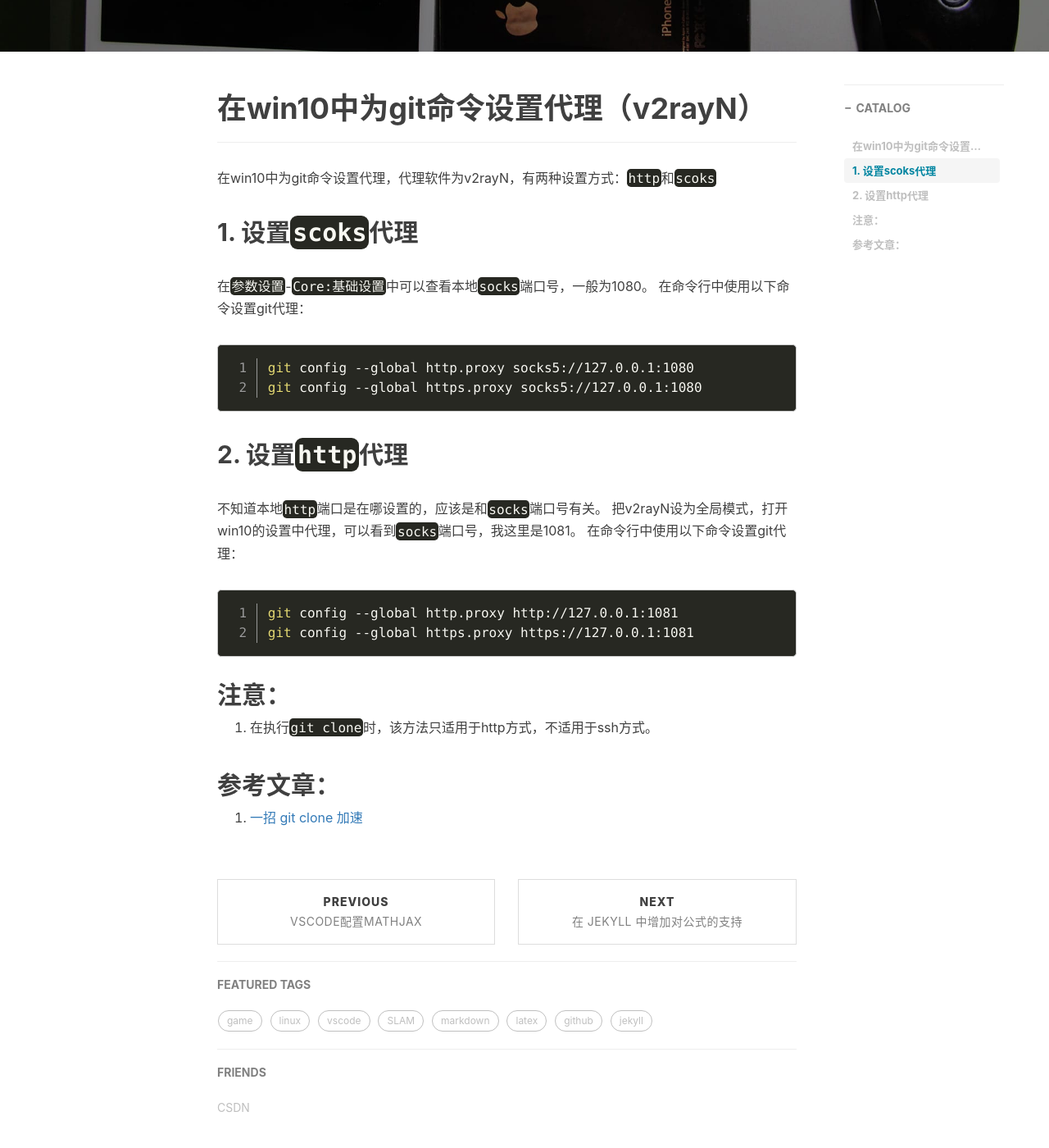
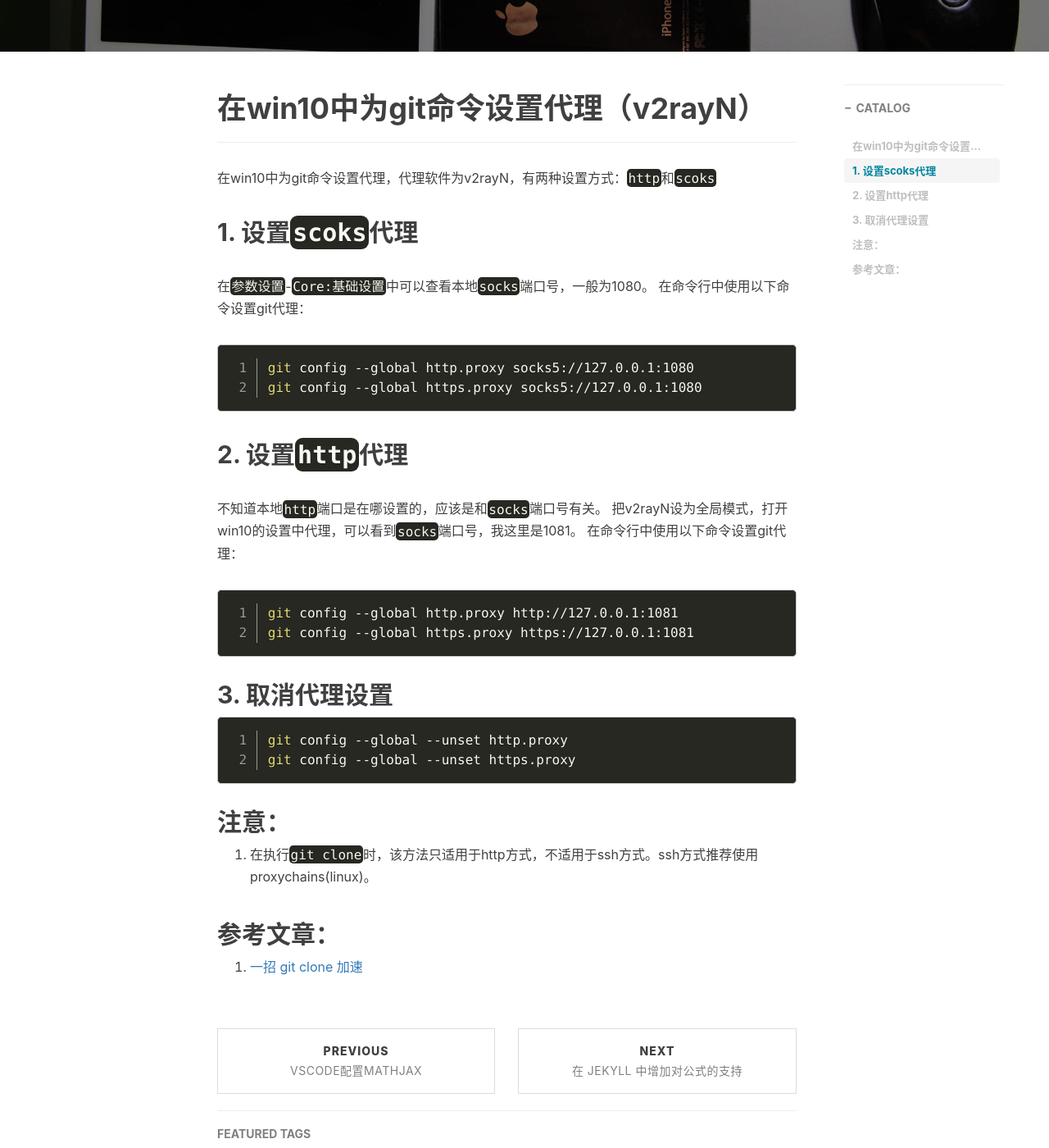
Before and after one commit to HugueLiu/HugueLiu.github.io, a Jekyll site: the page built from _posts/2019-12-25-config_git_proxy_with_v2ray_in_win10.md, in a window 1280 px wide and 1400 px high, scrolled down 454 px. Shown: the whole window at 82% size. Built offline with Jekyll 4.4.1, drawn with Linux system fonts in a browser that asks for light colours; nearby versions of some CDN libraries; comment, search, counter and statistics services are not loaded.

Commit message:
update git proxy

````diff
--- a/_posts/2019-12-25-config_git_proxy_with_v2ray_in_win10.md
+++ b/_posts/2019-12-25-config_git_proxy_with_v2ray_in_win10.md
@@ -38,9 +38,16 @@
 git config --global https.proxy https://127.0.0.1:1081
 ```
 
+## 3. 取消代理设置
+
+```bash{.line-numbers}
+git config --global --unset http.proxy
+git config --global --unset https.proxy
+```
+
 ## 注意：
 
-1. 在执行`git clone`时，该方法只适用于http方式，不适用于ssh方式。
+1. 在执行`git clone`时，该方法只适用于http方式，不适用于ssh方式。ssh方式推荐使用proxychains(linux)。
 
 
 ## 参考文章：
````
